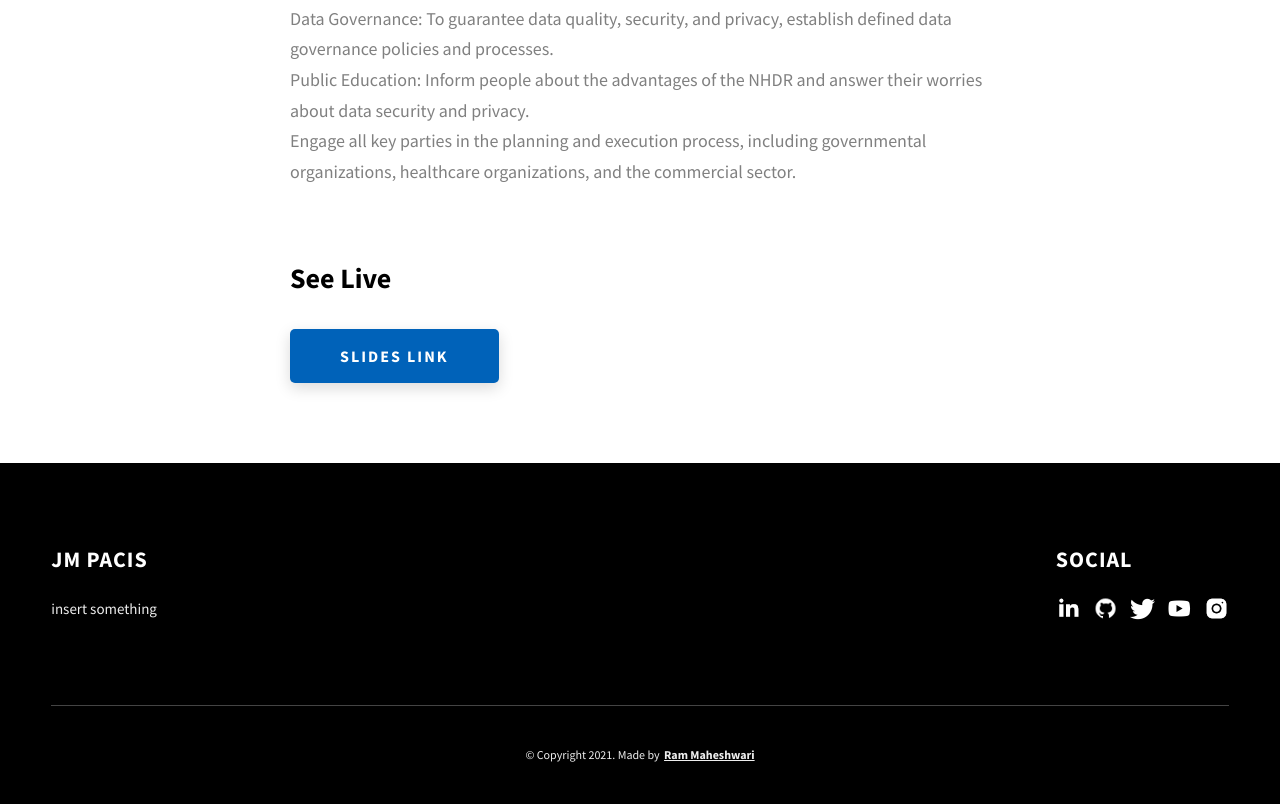
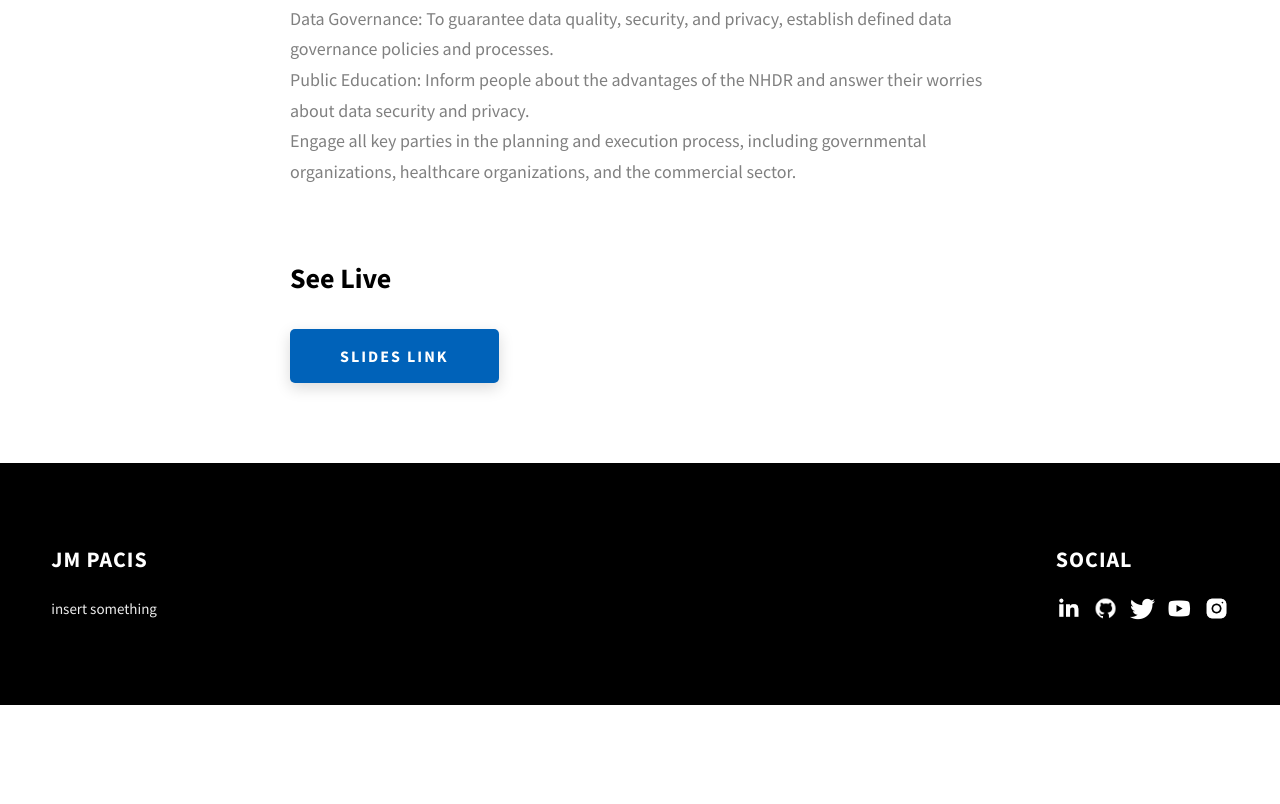
Before and after one commit to jmcpacis/jmcportfolio.github.io, a website: page week-3.html in a window 1280 px wide. Shown: the part 2782-3586 px from the top of the page. After the commit the page ends 3487 px from the top, so only its background shows below. Drawn offline with Linux system fonts and the light colour scheme.

Commit message:
Update week-3.html

```diff
--- a/week-3.html
+++ b/week-3.html
@@ -216,13 +216,6 @@
             </p>
           </div>
         </div>
-
-        <div class="main-footer__lower">
-          &copy; Copyright 2021. Made by
-          <a rel="noreferrer" target="_blank" href="https://rammaheshwari.com"
-            >Ram Maheshwari</a
-          >
-        </div>
       </div>
     </footer>
     <script src="./index.js"></script>
```
